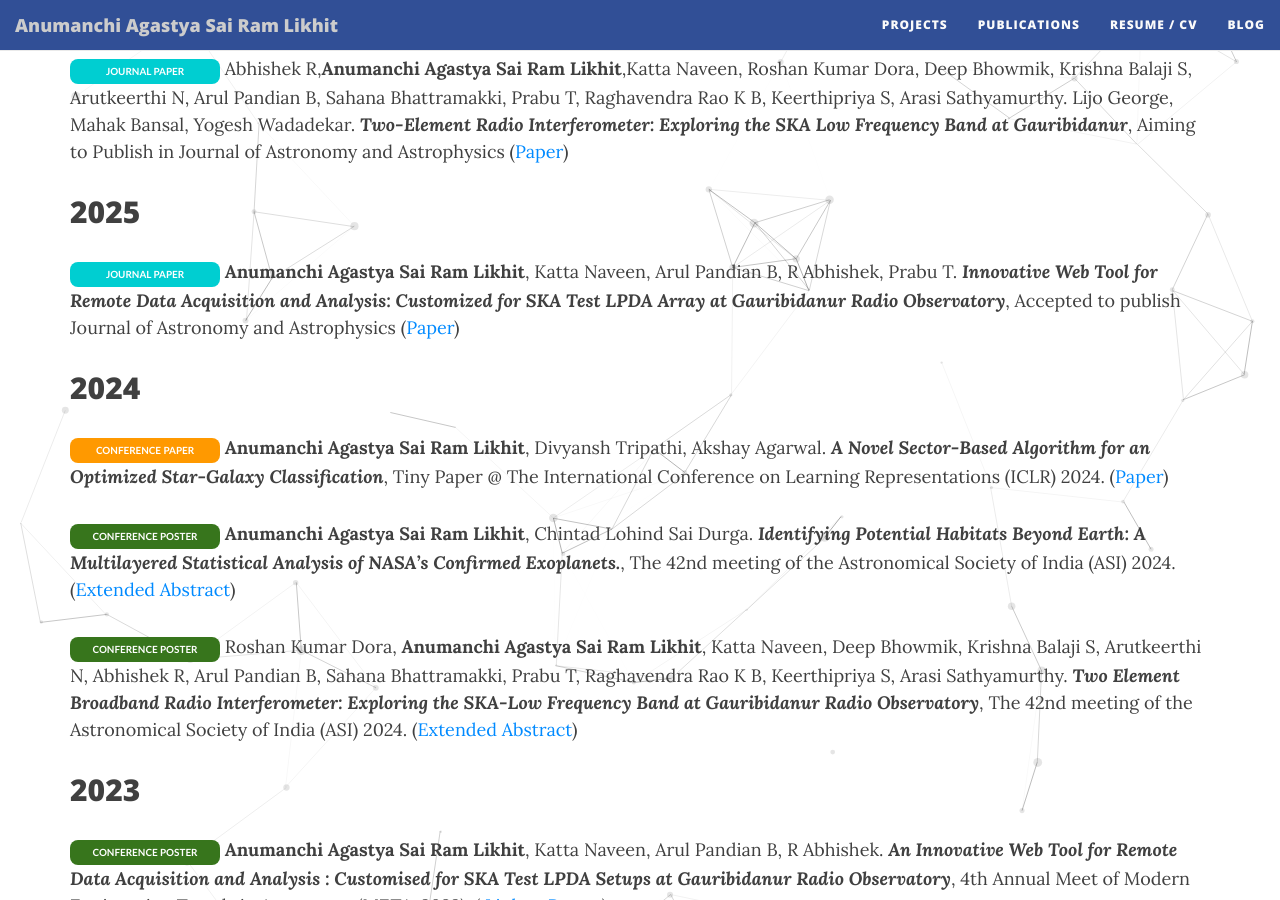
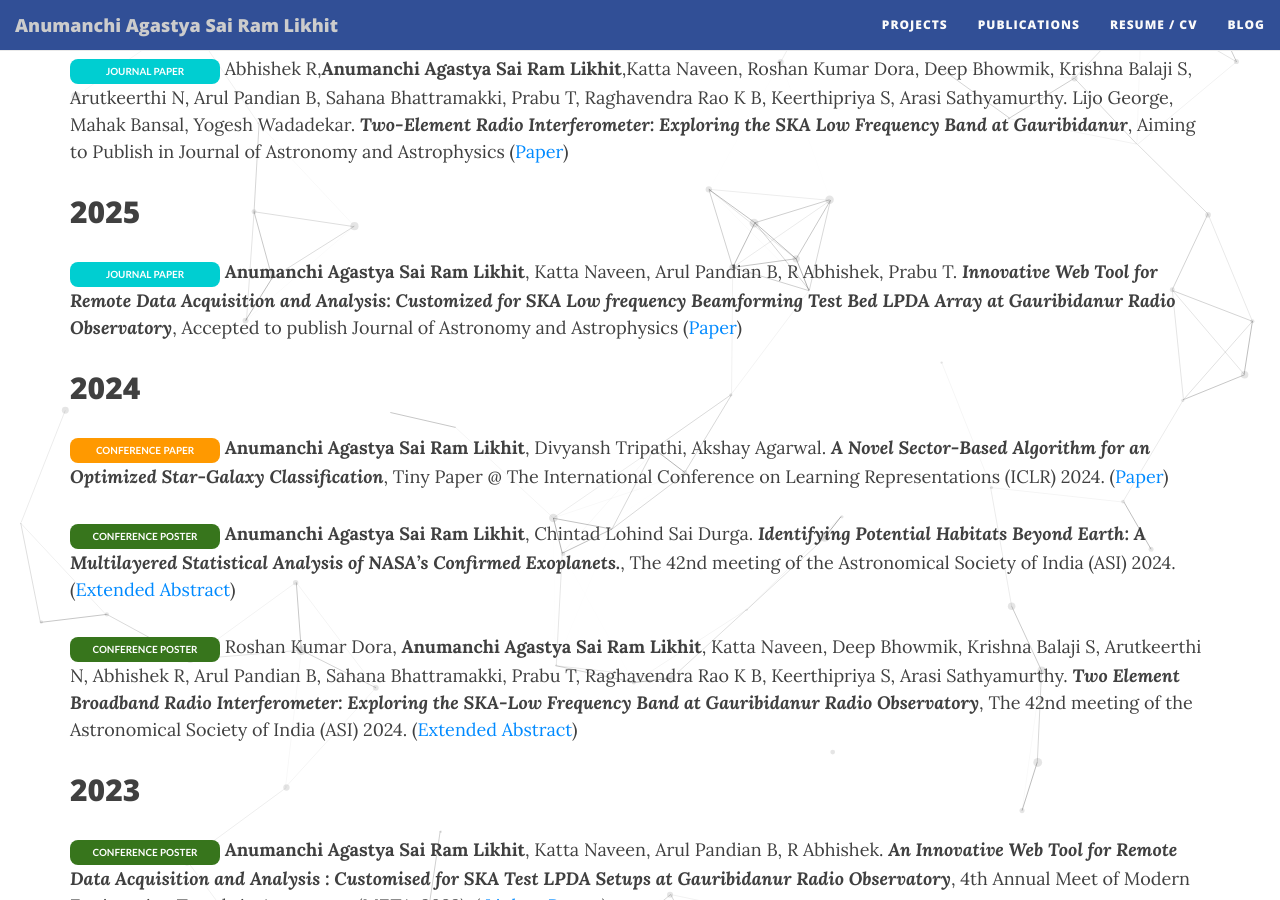
Before and after one commit to astropi-b/astropi-b.github.io, a Jekyll site: the page built from publications.md, in a window 1280 px wide and 900 px high, scrolled down 316 px. Built offline with Jekyll 4.4.1, drawn with Linux system fonts in a browser that asks for light colours; nearby versions of some CDN libraries.

Commit message:
Update publications.md

```diff
--- a/publications.md
+++ b/publications.md
@@ -13,7 +13,7 @@
 ## 2025
 
 <span style="display: inline-block; width:150px; line-height: 25px; color:white; font-family: Calibri; background-color:#00CED1; font-size: 55%;border-radius: 8px; text-align:center;"><b>JOURNAL PAPER</b></span>
-<b>Anumanchi Agastya Sai Ram Likhit</b>, Katta Naveen, Arul Pandian B, R Abhishek, Prabu T. <b>*Innovative Web Tool for Remote Data Acquisition and Analysis: Customized for SKA Test LPDA Array at Gauribidanur Radio Observatory*</b>, Accepted to publish Journal of Astronomy and Astrophysics (<a target="_blank" href="https://doi.org/10.48550/arXiv.2501.13090">Paper</a>)
+<b>Anumanchi Agastya Sai Ram Likhit</b>, Katta Naveen, Arul Pandian B, R Abhishek, Prabu T. <b>*Innovative Web Tool for Remote Data Acquisition and Analysis: Customized for SKA Low frequency Beamforming Test Bed LPDA Array at Gauribidanur Radio Observatory*</b>, Accepted to publish Journal of Astronomy and Astrophysics (<a target="_blank" href="https://doi.org/10.48550/arXiv.2501.13090">Paper</a>)
 
 
 ## 2024
```
